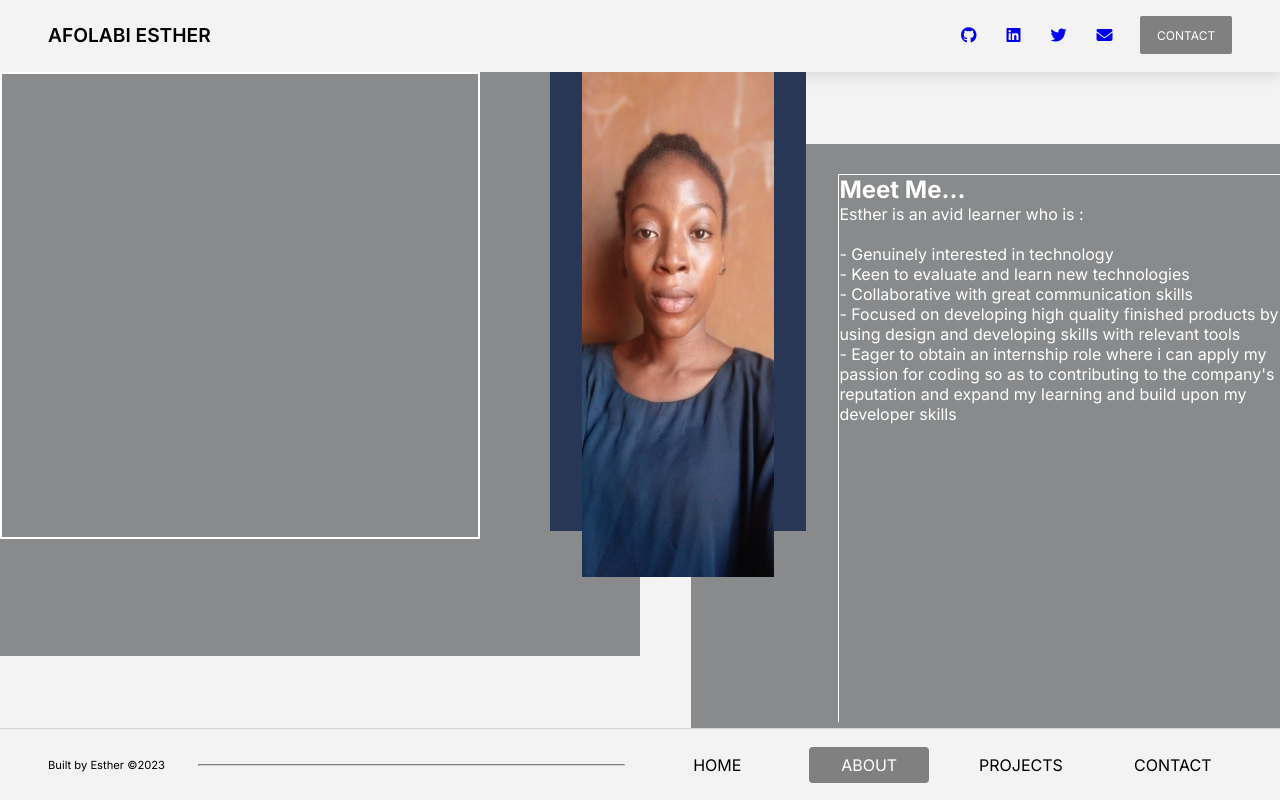
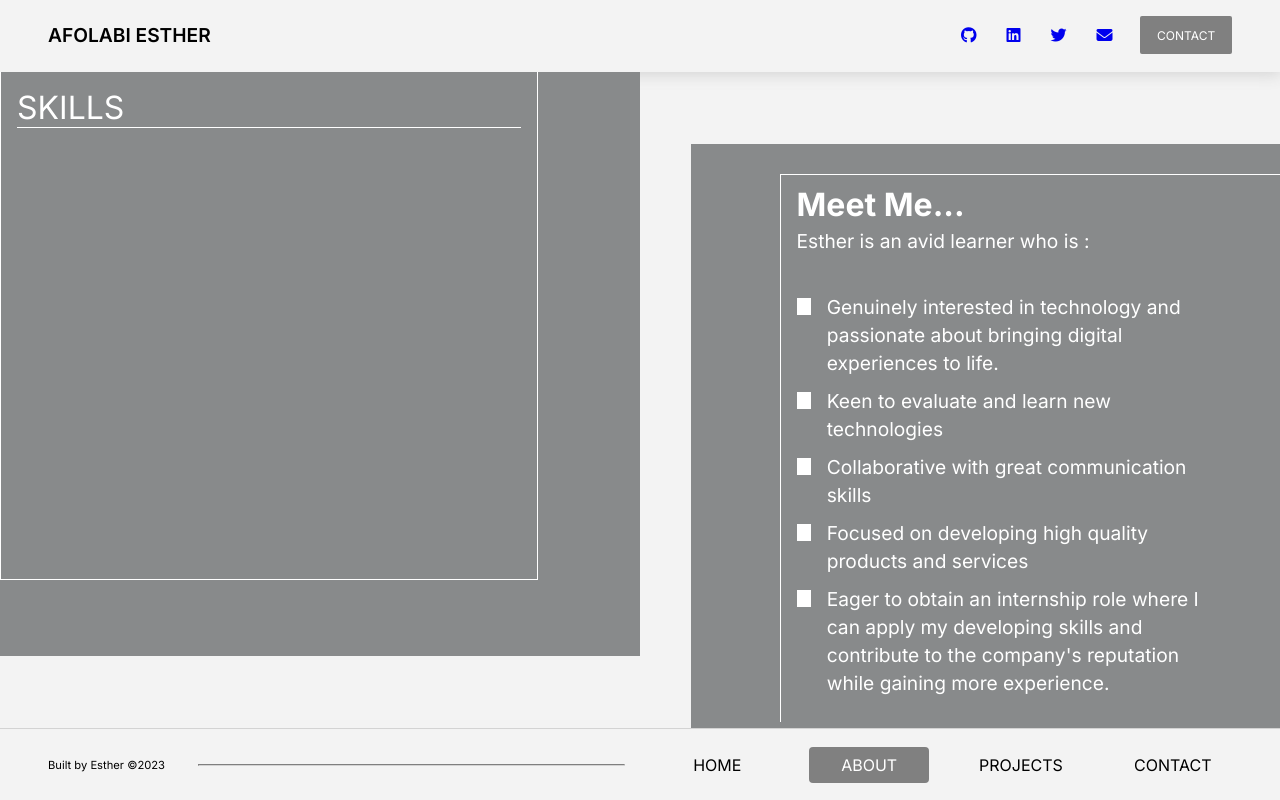
Before and after one commit to Hestia-Arc/react-portfolio, a React (Create React App) app: page /about in a window 1280 px wide. Built offline with nearby package versions, Linux system fonts and the light colour scheme.

Commit message:
update about section

```diff
--- a/src/App.css
+++ b/src/App.css
@@ -210,6 +210,7 @@ footer {
   top: 0;
   right: 37%;
   z-index: 999;
+  display: none;
 }
 .box3 {
   height: 89%;
@@ -230,25 +231,52 @@ footer {
   border: 1px solid #fff;
   border-bottom: none;
   border-right: none;
-  margin-left: 25%;
+  margin-left: 15%;
   margin-top: 5%;
   height: 94%;
   color: #fff;
+  padding: 10px;
+  padding-left: 1rem;
+}
+.who-tag {
+  font-size: 2rem;
+
+}
+.who-tag2 {
+   margin: 5px 0 10px 0;
+   font-size: 1.2rem;
+}
+.who-p-flex {
+  display: flex;
+  margin: 10px 0;
+}
+.who-dot-box {
+  height: 1.1rem;
+  background: #fff;
+  width: 3%;
+  margin-right: 1rem;
+  margin-top: 5px;
+}
+.line {
+  width: 80%;
+  font-size: 1.2rem;
+  line-height: 28px;
 }
 .skill-content {
-  border: 2px solid #fff;
-
-  margin-right: 25%;
+  border: 1px solid #fff;
+  border-top: none;
+  margin-right: 16%;
   margin-bottom: 5%;
-  height: 80%;
+  height: 87%;
   color: #fff;
+  padding-top: 1rem;
 }
 
 /* skills */
-.skill-title {
-  font-size: 3rem;
-  text-align: center;
-  margin: 0 0 1rem 0;
+.skill-content-header {
+  font-size: 2rem;
+  border-bottom: 1px solid white;
+  margin: 0 1rem;
 }
 .skill-container {
   display: flex;
@@ -481,6 +509,10 @@ textarea {
   .header-tagline {
     font-size: 1.3rem;
     margin-top: 12px;
+    width: 90%;
+  }
+  .header-tagline br {
+    display: none;
   }
   .horizontal-line, footer {
     display: none;
--- a/src/components/About.js
+++ b/src/components/About.js
@@ -7,7 +7,9 @@ export default function About() {
     <div className="about-section">
 
         <div className='box1'>
-            <div className='skill-content'></div>
+            <div className='skill-content'>
+                <div className='skill-content-header'>SKILLS</div>
+            </div>
         </div>
         <div className='box2'>
             <img src={myPicture} alt="Esther" className="about-image" />
@@ -15,15 +17,34 @@ export default function About() {
         <div className='box3'>
             <div className="who-content">
                 <h2 className="who-tag"> Meet Me...</h2>
-                <div>Esther is an avid learner who is :</div> <br />
-                <div className='line w-1'>- Genuinely interested in technology</div>
-                <div className='line w-2'>- Keen to evaluate and learn new technologies </div>
-                <div className='line w-4'>- Collaborative with great communication skills </div>
-                <div className='line w-3'>- Focused on developing high quality finished products by using
-                    design and developing skills with relevant tools</div>
-                <div className='line w-5'>- Eager to obtain an internship role where i can apply my passion for
-                    coding so as to contributing to the company's reputation
-                    and expand my learning and build upon my developer skills </div>
+                <div className='who-tag2'>Esther is an avid learner who is :</div> <br />
+                <div className='who-p-flex'>
+                    <div className='who-dot-box'></div>
+                    <div className='line w-1'> Genuinely interested in technology and
+                    passionate about bringing digital experiences to life.</div>
+                </div>
+
+                <div className='who-p-flex'>
+                    <div className='who-dot-box'></div>
+                    <div className='line w-2'> Keen to evaluate and learn new technologies </div>
+                </div>
+
+                <div className='who-p-flex'>
+                    <div className='who-dot-box'></div>
+                    <div className='line w-4'> Collaborative with great communication skills </div>
+                </div>
+
+                <div className='who-p-flex'>
+                    <div className='who-dot-box'></div>
+                    <div className='line w-3'> Focused on developing high quality products and services</div>
+                </div>
+
+                <div className='who-p-flex'>
+                    <div className='who-dot-box'></div>
+                    <div className='line w-5'> Eager to obtain an internship role where I can apply my developing skills
+                    and contribute to the company's reputation
+                    while gaining more experience. </div>
+                </div>
             </div>
         </div>
 
--- a/src/components/Home.js
+++ b/src/components/Home.js
@@ -7,8 +7,8 @@ export default function Home() {
         <div className="header-tag1">Hi, I'm Esther</div>
         <div className="header-tag2">Frontend Web Developer</div>
         <div className="header-tagline">
-          Building aesthetic, functional <br />
-          and user-friendly websites <br />
+          Turning ideas and design concepts <br />
+          into functional & user-friendly websites <br />
           and web applications
         </div>
 
```
